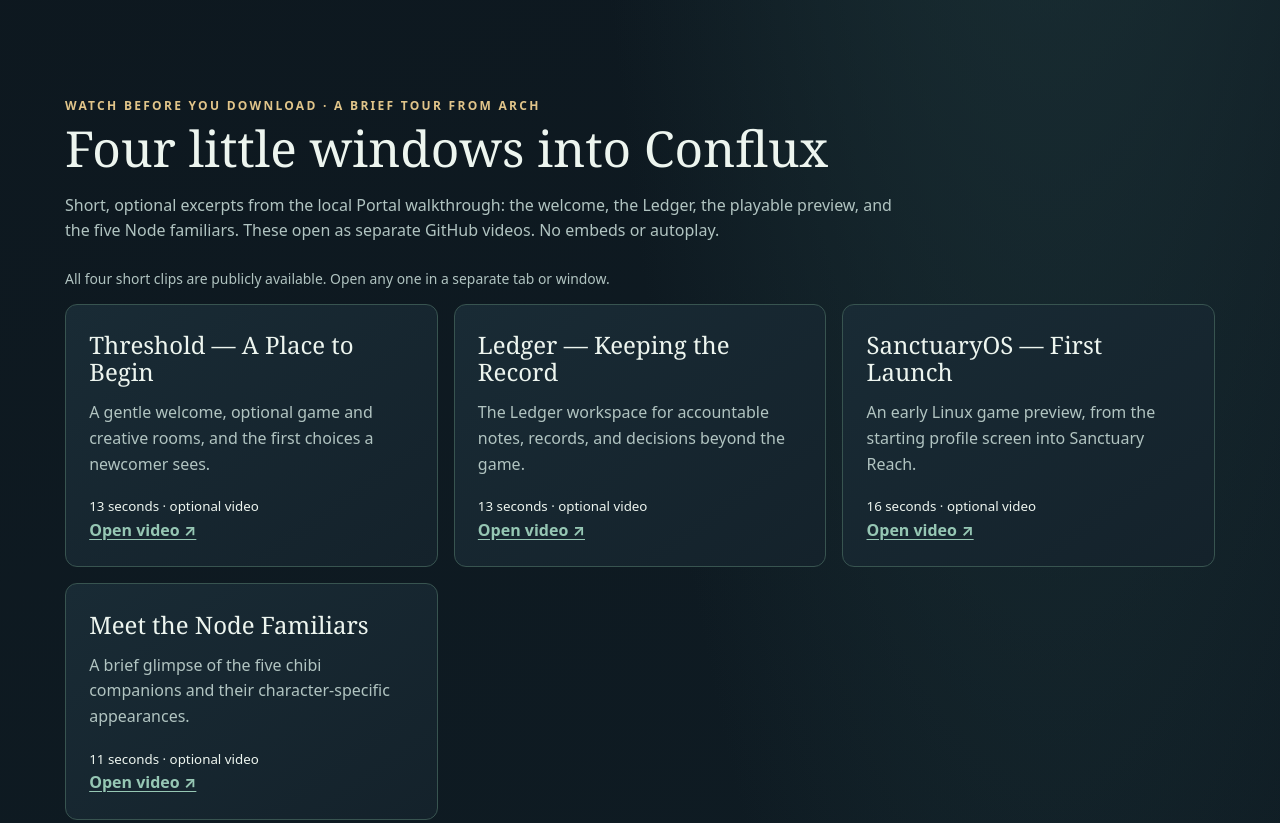
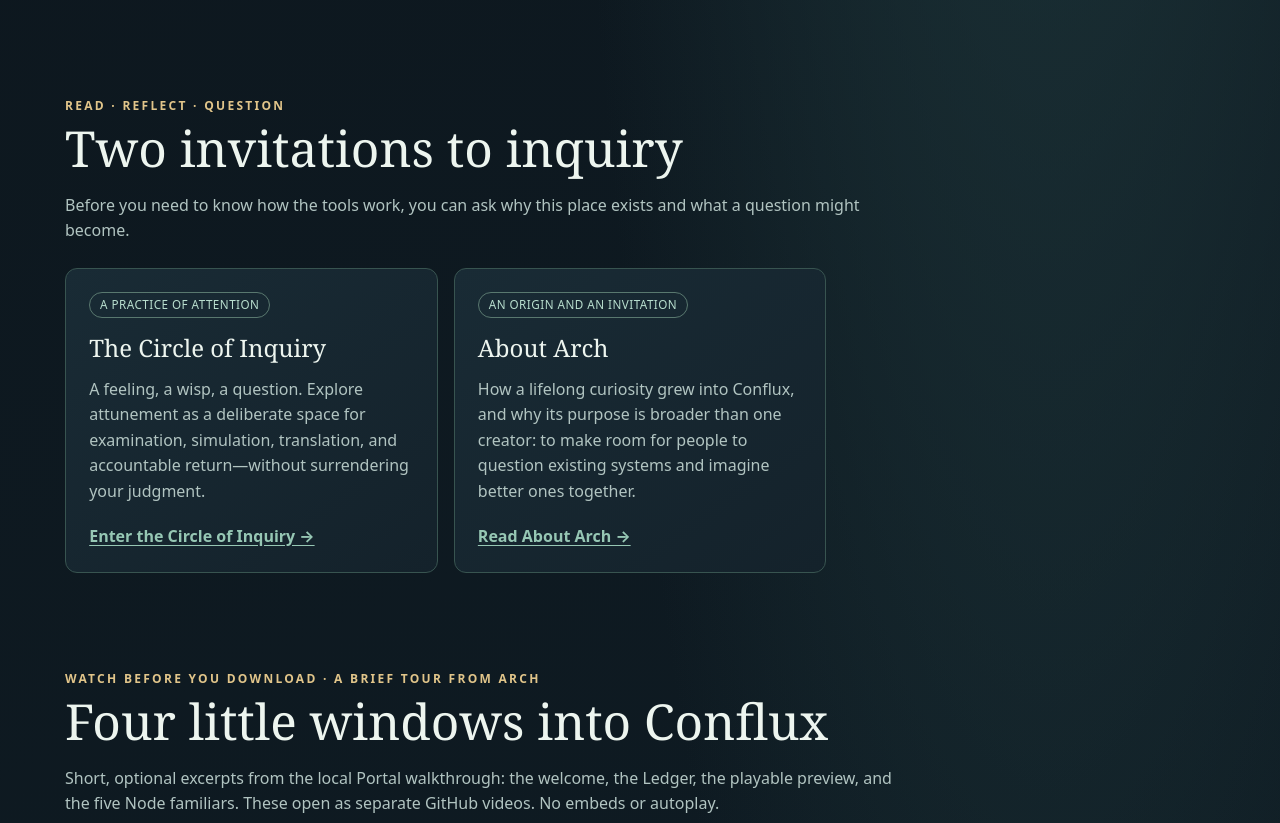
Before and after one commit to MedioCritasVT/CrystalCove, a plain HTML site: page docs/index.html in a window 1280 px wide. Shown: the part 1620-2443 px from the top of the page. Drawn offline with Linux system fonts and the light colour scheme; no server answers.

Commit message:
Portal: make new reading rooms discoverable and documented

```diff
--- a/docs/index.html
+++ b/docs/index.html
@@ -79,7 +79,7 @@
     <div class="wrap top">
       <a class="brand" href="#main" aria-label="Conflux home">CONFLUX <span>✦</span></a>
       <nav aria-label="Primary">
-        <a href="#explore">Explore</a><a href="#tour">Video Tour</a><a href="#soundtrack">Soundtrack</a><a href="#library">Books</a><a href="#workshop">Workshop</a><a href="#agents">Local agents</a><a href="#state">Project state</a>
+        <a href="#explore">Explore</a><a href="attunement.html">Circle of Inquiry</a><a href="about-arch.html">About Arch</a><a href="#tour">Video Tour</a><a href="#soundtrack">Soundtrack</a><a href="#library">Books</a><a href="#workshop">Workshop</a><a href="#agents">Local agents</a><a href="#state">Project state</a>
       </nav>
     </div>
   </header>
@@ -111,7 +111,14 @@
         <article class="card"><span class="tag">Orientation</span><h3>World and project map</h3><p>Discover what has been built, what is still proposed, and how Conflux, SanctuaryOS, and the independent VOS experiments relate.</p><a href="https://github.com/MedioCritasVT/CrystalCove/blob/main/conflux/PROJECT_INDEX.md">Read the project scope map →</a></article>
       </div>
     </section>
-    <section class="wrap" id="tour">
+    <section class="wrap" id="read">
+  <div class="section-top"><div class="eyebrow">Read · reflect · question</div><h2>Two invitations to inquiry</h2><p>Before you need to know how the tools work, you can ask why this place exists and what a question might become.</p></div>
+  <div class="grid">
+    <article class="card"><span class="tag">A practice of attention</span><h3>The Circle of Inquiry</h3><p>A feeling, a wisp, a question. Explore attunement as a deliberate space for examination, simulation, translation, and accountable return—without surrendering your judgment.</p><a href="attunement.html">Enter the Circle of Inquiry →</a></article>
+    <article class="card"><span class="tag">An origin and an invitation</span><h3>About Arch</h3><p>How a lifelong curiosity grew into Conflux, and why its purpose is broader than one creator: to make room for people to question existing systems and imagine better ones together.</p><a href="about-arch.html">Read About Arch →</a></article>
+  </div>
+</section>
+<section class="wrap" id="tour">
       <div class="section-top">
         <div class="eyebrow">Watch before you download · A brief tour from Arch</div>
         <h2>Four little windows into Conflux</h2>
```
